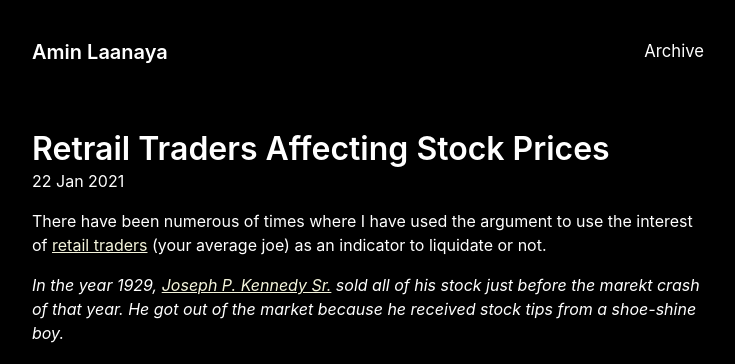
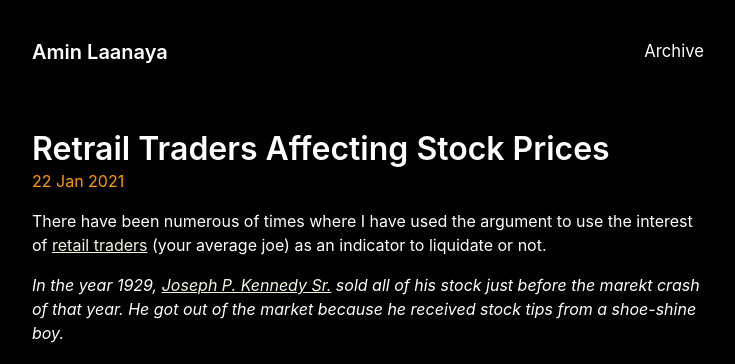
Before and after one commit to Bobcycle/Blog, a Jekyll site: the page built from index.html, in a window 1280 px wide. Shown: the top 364 px of the page, without its empty margins (272-1007 px from the left). Built offline with Jekyll 4.4.1, drawn with Linux system fonts in a browser that asks for light colours; the list of posts is cut into pages by our own code.

Commit message:
Change post date colour to #ff9900

```diff
--- a/_sass/_posts.scss
+++ b/_sass/_posts.scss
@@ -36,7 +36,7 @@
   display: block;
   margin-top: -.5rem;
   margin-bottom: var(--spacer);
-  color: var(--gray-600);
+  color: #ff9900;
 }
 
 
```
